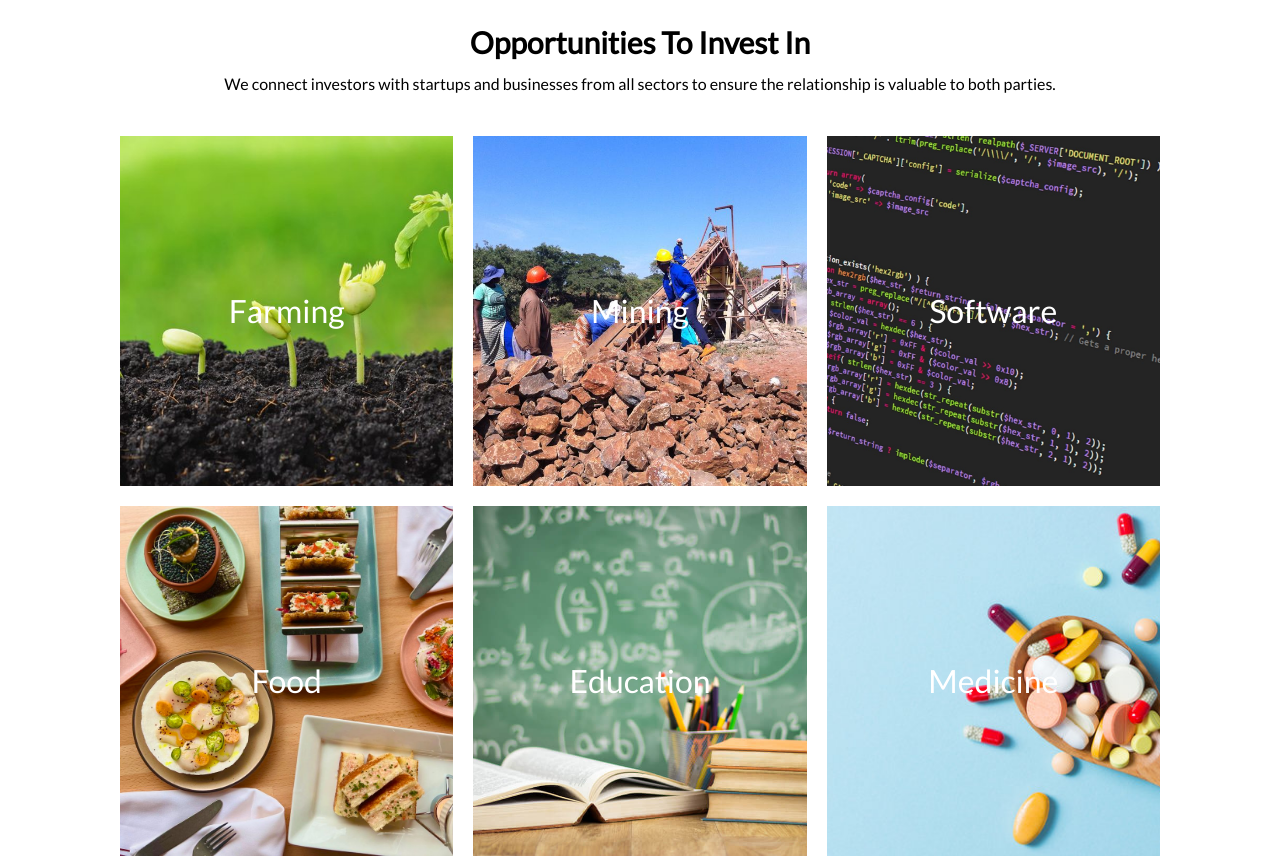
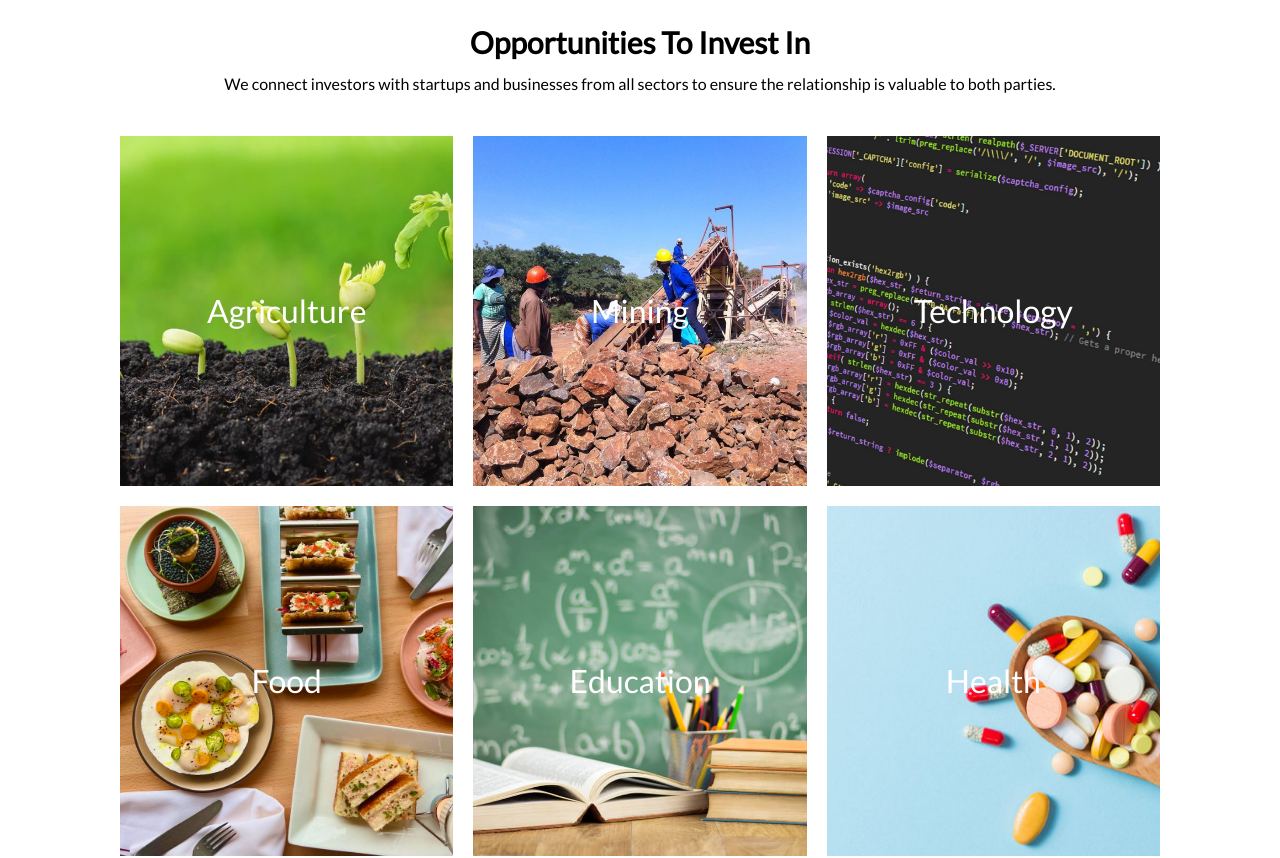
Before and after one commit to KudakwasheM/middlefront, a React (Vite) app: page / in a window 1280 px wide. Shown: the part 1380-2238 px from the top of the page. Built offline with nearby package versions, Linux system fonts and the light colour scheme; no server answers.

Commit message:
Changed industries

```diff
--- a/src/Guests/fragments/Opportunities.jsx
+++ b/src/Guests/fragments/Opportunities.jsx
@@ -12,12 +12,12 @@ const Opportunities = () => {
           ensure the relationship is valuable to both parties.
         </p>
         <div className="grid md:grid-cols-2 lg:grid-cols-3 gap-5 mx-5 lg:mx-20 my-10">
-          <div className="opp farm ">Farming</div>
+          <div className="opp farm ">Agriculture</div>
           <div className="opp mine ">Mining</div>
-          <div className="opp soft ">Software</div>
+          <div className="opp soft ">Technology</div>
           <div className="opp food ">Food</div>
           <div className="opp edu ">Education</div>
-          <div className="opp med ">Medicine</div>
+          <div className="opp med ">Health</div>
         </div>
       </div>
     </div>
--- a/src/layouts/constants/Industries.jsx
+++ b/src/layouts/constants/Industries.jsx
@@ -1,8 +1,8 @@
 export const industries = [
-  { value: "Farming", label: "Farming" },
+  { value: "Agriculture", label: "Agriculture" },
   { value: "Mining", label: "Mining" },
-  { value: "Software", label: "Software" },
+  { value: "Technology", label: "Technology" },
   { value: "Food", label: "Food" },
   { value: "Education", label: "Education" },
-  { value: "Medicine", label: "Medicine" },
+  { value: "Health", label: "Health" },
 ];
```
